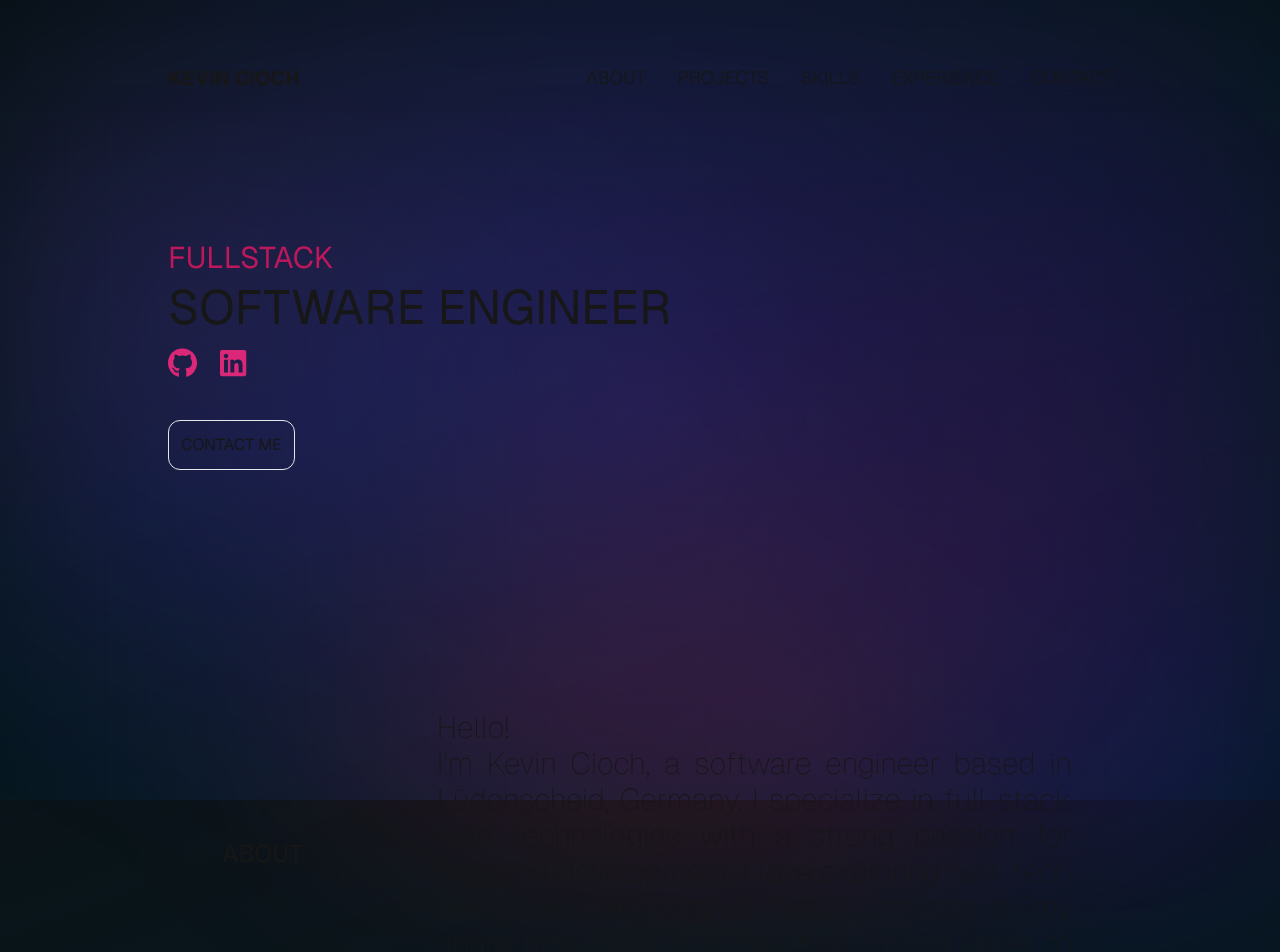
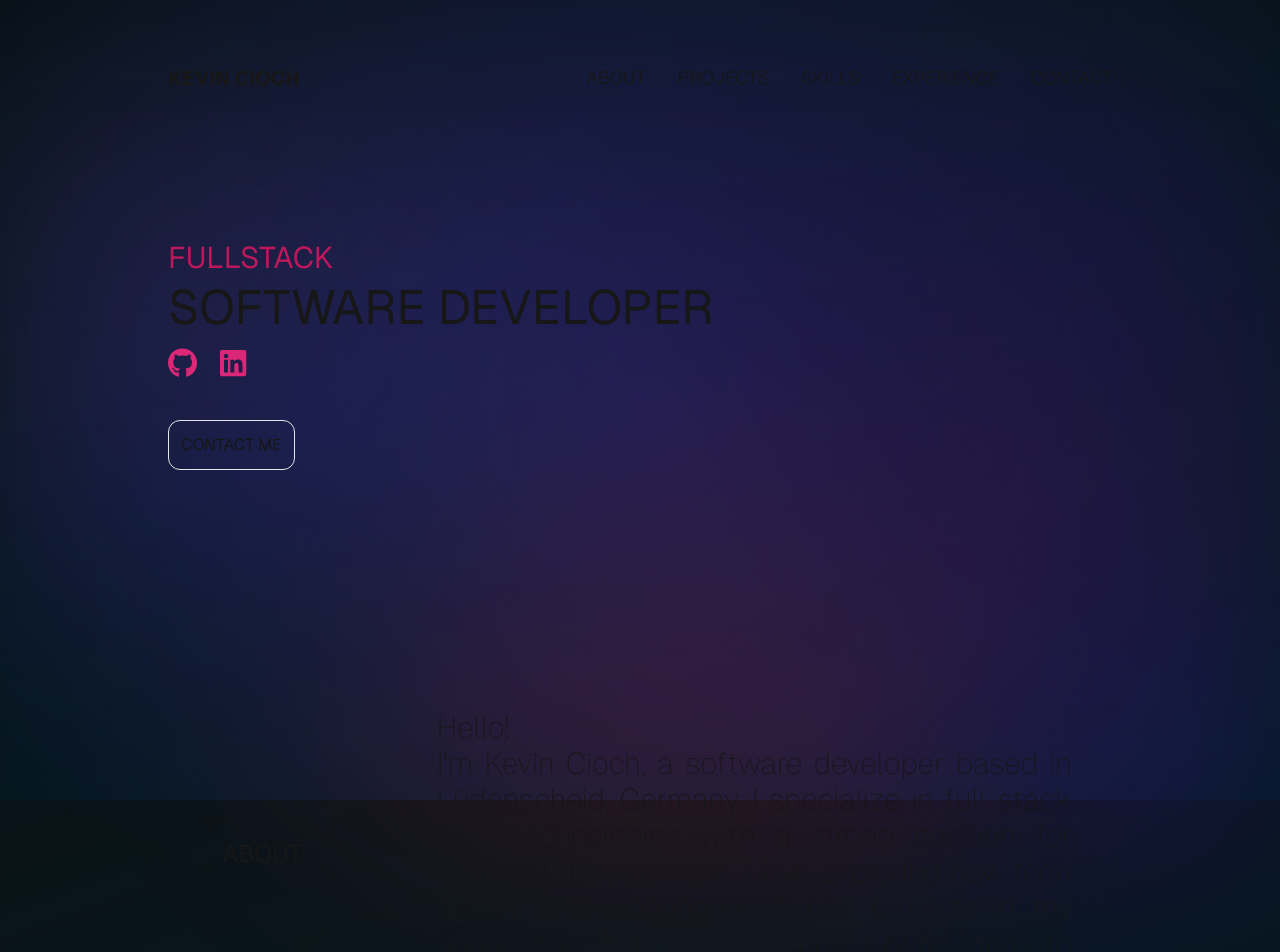
Before and after one commit to kecioch/website, a Next.js app: page / in a window 1280 px wide. Shown: the top 952 px of the page. Built offline with nearby package versions, Linux system fonts and the light colour scheme.

Commit message:
Changed title

```diff
--- a/app/layout.tsx
+++ b/app/layout.tsx
@@ -15,9 +15,9 @@ const geistMono = localFont({
 });
 
 export const metadata: Metadata = {
-  title: "Kevin Cioch | Software Engineer",
+  title: "Kevin Cioch | Software Developer",
   description:
-    "I'm Kevin Cioch, a software engineer based in Lüdenscheid, Germany. I specialize in full-stack web technologies with a strong passion for frontend development.",
+    "I'm Kevin Cioch, a software developer based in Lüdenscheid, Germany. I specialize in full-stack web technologies with a strong passion for frontend development.",
   authors: [{ name: "Kevin Cioch", url: "https://www.kevincioch.com" }],
   keywords:
     "Kevin Cioch, kecioch, Software Engineer, Software Developer, Fullstack, Frontend, Backend, Portfolio, React, Next",
--- a/components/sections/AboutSection.tsx
+++ b/components/sections/AboutSection.tsx
@@ -16,7 +16,7 @@ const AboutSection = ({ className }: Props) => {
         <p className="text-justify text-2xl lg:text-3xl font-thin sm:px-10">
           Hello!
           <br />
-          I&apos;m Kevin Cioch, a software engineer based in Lüdenscheid,
+          I&apos;m Kevin Cioch, a software developer based in Lüdenscheid,
           Germany. I specialize in full-stack web technologies with a strong
           passion for frontend development. I love exploring new tech trends and
           working on hobby projects in my spare time. Dive in to see how I bring
--- a/components/sections/HeaderSection.tsx
+++ b/components/sections/HeaderSection.tsx
@@ -9,7 +9,7 @@ const HeaderSection = ({ className }: Props) => {
   return (
     <header className={className}>
       <h2 className="uppercase text-2xl lg:text-3xl mb-2 text-pink-700">Fullstack</h2>
-      <h1 className="uppercase text-3xl sm:text-4xl lg:text-5xl mb-4">Software Engineer</h1>
+      <h1 className="uppercase text-3xl sm:text-4xl lg:text-5xl mb-4">Software Developer</h1>
       <SocialLinkList />
       <div className="mt-10">
         <a href="#contact">
```
Also changed, not shown: app/manifest.json.
